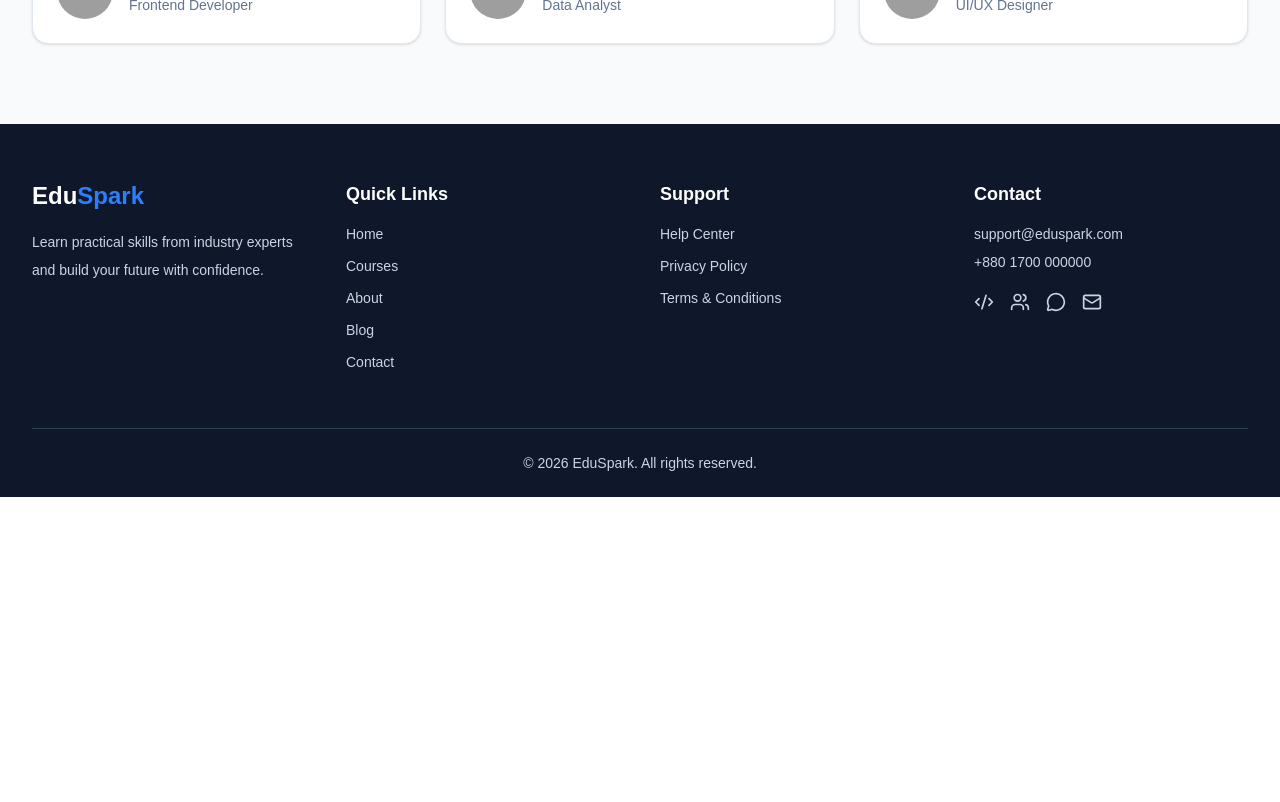
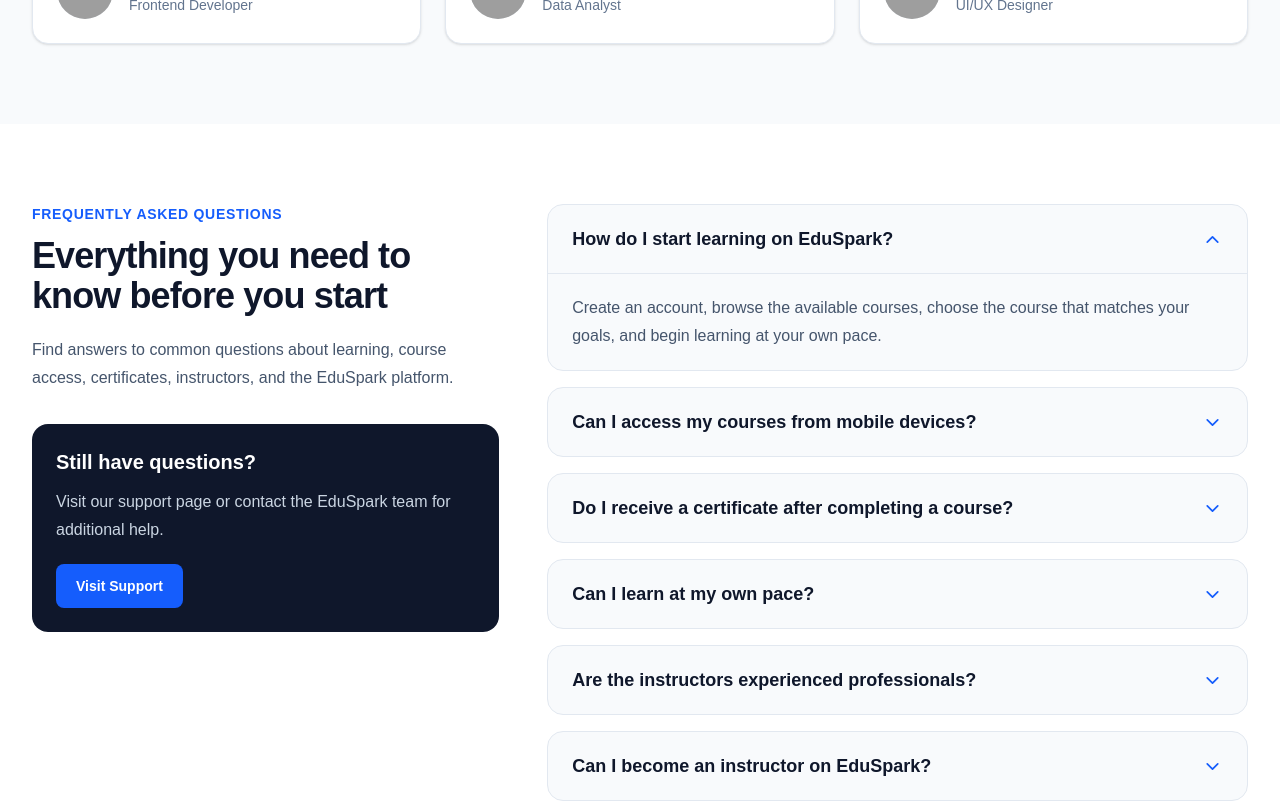
Before and after one commit to nurhossain-webd/eduSpark-client, a Next.js app: page / in a window 1280 px wide. Shown: the part 5720-6522 px from the top of the page. Before the commit the page ends 6217 px from the top, so only its background shows below. Built offline with nearby package versions, Linux system fonts and the light colour scheme; grey boxes are pictures that could not be loaded.

Commit message:
Add interactive FAQ section

```diff
--- a/src/app/(main)/page.tsx
+++ b/src/app/(main)/page.tsx
@@ -1,4 +1,5 @@
 import Categories from "@/components/home/Categories";
+import FAQ from "@/components/home/FAQ";
 import FeaturedCourses from "@/components/home/FeaturedCourses";
 import Hero from "@/components/home/Hero";
 import Instructors from "@/components/home/Instructors";
@@ -16,6 +17,7 @@ export default function HomePage() {
       <Statistics />
       <Instructors />
       <Testimonials />
+      <FAQ />
     </>
   );
 }
--- /dev/null
+++ b/src/components/home/FAQ.tsx
@@ -0,0 +1,133 @@
+"use client";
+
+import { ChevronDown } from "lucide-react";
+import { useState } from "react";
+import Container from "@/components/ui/Container";
+
+interface FAQItem {
+  question: string;
+  answer: string;
+}
+
+const faqItems: FAQItem[] = [
+  {
+    question: "How do I start learning on EduSpark?",
+    answer:
+      "Create an account, browse the available courses, choose the course that matches your goals, and begin learning at your own pace.",
+  },
+  {
+    question: "Can I access my courses from mobile devices?",
+    answer:
+      "Yes. EduSpark is fully responsive, so you can access your courses from mobile phones, tablets, laptops, and desktop computers.",
+  },
+  {
+    question: "Do I receive a certificate after completing a course?",
+    answer:
+      "Yes. Learners receive a course completion certificate after finishing the required lessons and course activities.",
+  },
+  {
+    question: "Can I learn at my own pace?",
+    answer:
+      "Yes. EduSpark courses are designed for flexible learning, so you can study according to your own schedule.",
+  },
+  {
+    question: "Are the instructors experienced professionals?",
+    answer:
+      "Yes. EduSpark instructors are selected based on their professional experience, practical knowledge, and ability to explain concepts clearly.",
+  },
+  {
+    question: "Can I become an instructor on EduSpark?",
+    answer:
+      "Yes. Registered users can submit courses for review and manage the courses they have created through the protected dashboard.",
+  },
+];
+
+export default function FAQ() {
+  const [openIndex, setOpenIndex] = useState<number | null>(0);
+
+  function toggleItem(index: number): void {
+    setOpenIndex((currentIndex) =>
+      currentIndex === index ? null : index,
+    );
+  }
+
+  return (
+    <section className="bg-white py-20">
+      <Container>
+        <div className="grid gap-12 lg:grid-cols-[0.8fr_1.2fr] lg:items-start">
+          <div>
+            <p className="text-sm font-semibold uppercase tracking-wider text-blue-600">
+              Frequently Asked Questions
+            </p>
+
+            <h2 className="mt-3 text-3xl font-bold tracking-tight text-slate-900 md:text-4xl">
+              Everything you need to know before you start
+            </h2>
+
+            <p className="mt-5 max-w-xl leading-7 text-slate-600">
+              Find answers to common questions about learning, course access,
+              certificates, instructors, and the EduSpark platform.
+            </p>
+
+            <div className="mt-8 rounded-2xl bg-slate-900 p-6 text-white">
+              <h3 className="text-xl font-bold">
+                Still have questions?
+              </h3>
+
+              <p className="mt-3 leading-7 text-slate-300">
+                Visit our support page or contact the EduSpark team for
+                additional help.
+              </p>
+
+              <a
+                href="/support"
+                className="mt-5 inline-flex rounded-lg bg-blue-600 px-5 py-3 text-sm font-semibold text-white transition hover:bg-blue-700"
+              >
+                Visit Support
+              </a>
+            </div>
+          </div>
+
+          <div className="space-y-4">
+            {faqItems.map((item: FAQItem, index: number) => {
+              const isOpen = openIndex === index;
+
+              return (
+                <article
+                  key={item.question}
+                  className="overflow-hidden rounded-2xl border border-slate-200 bg-slate-50"
+                >
+                  <button
+                    type="button"
+                    onClick={() => toggleItem(index)}
+                    aria-expanded={isOpen}
+                    className="flex w-full items-center justify-between gap-5 px-6 py-5 text-left"
+                  >
+                    <span className="text-base font-semibold text-slate-900 md:text-lg">
+                      {item.question}
+                    </span>
+
+                    <ChevronDown
+                      size={21}
+                      className={`shrink-0 text-blue-600 transition duration-300 ${
+                        isOpen ? "rotate-180" : ""
+                      }`}
+                    />
+                  </button>
+
+                  {isOpen && (
+                    <div className="border-t border-slate-200 px-6 py-5">
+                      <p className="leading-7 text-slate-600">
+                        {item.answer}
+                      </p>
+                    </div>
+                  )}
+                </article>
+              );
+            })}
+          </div>
+        </div>
+      </Container>
+    </section>
+  );
+}
```
